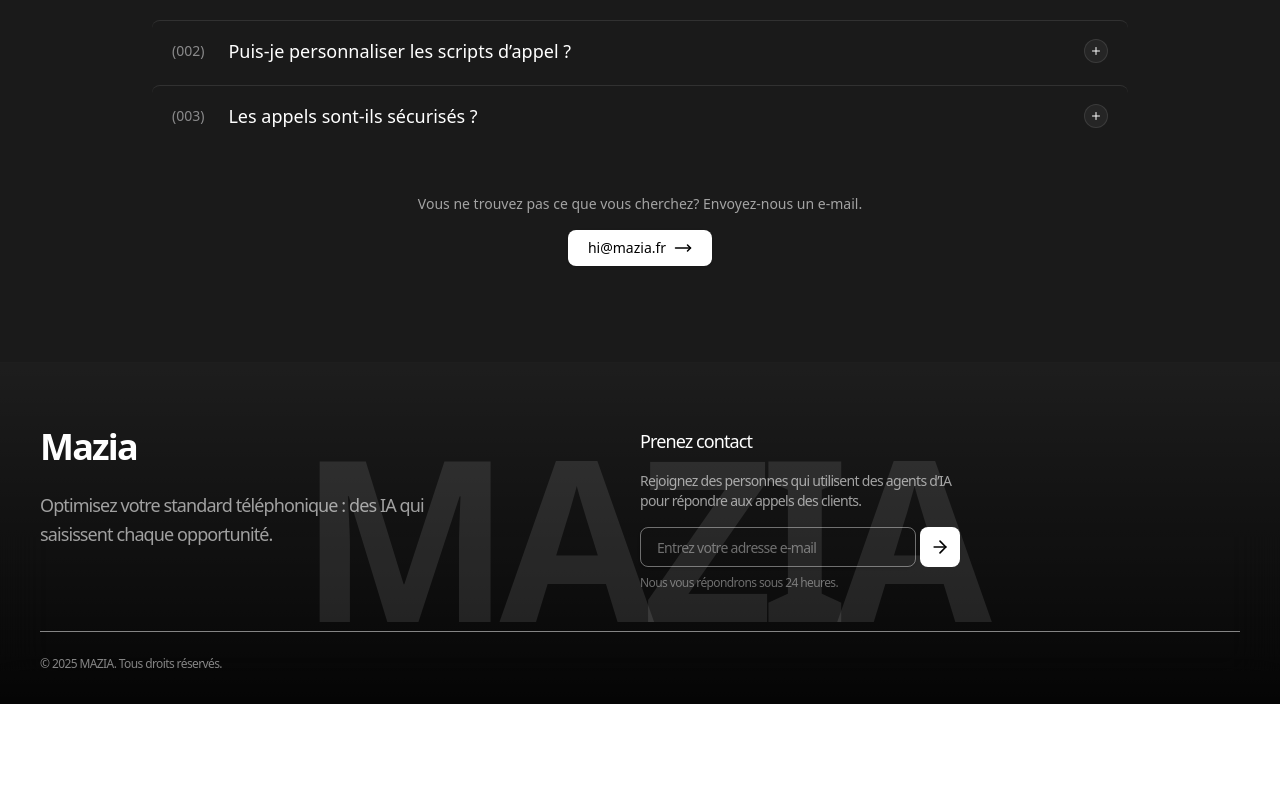
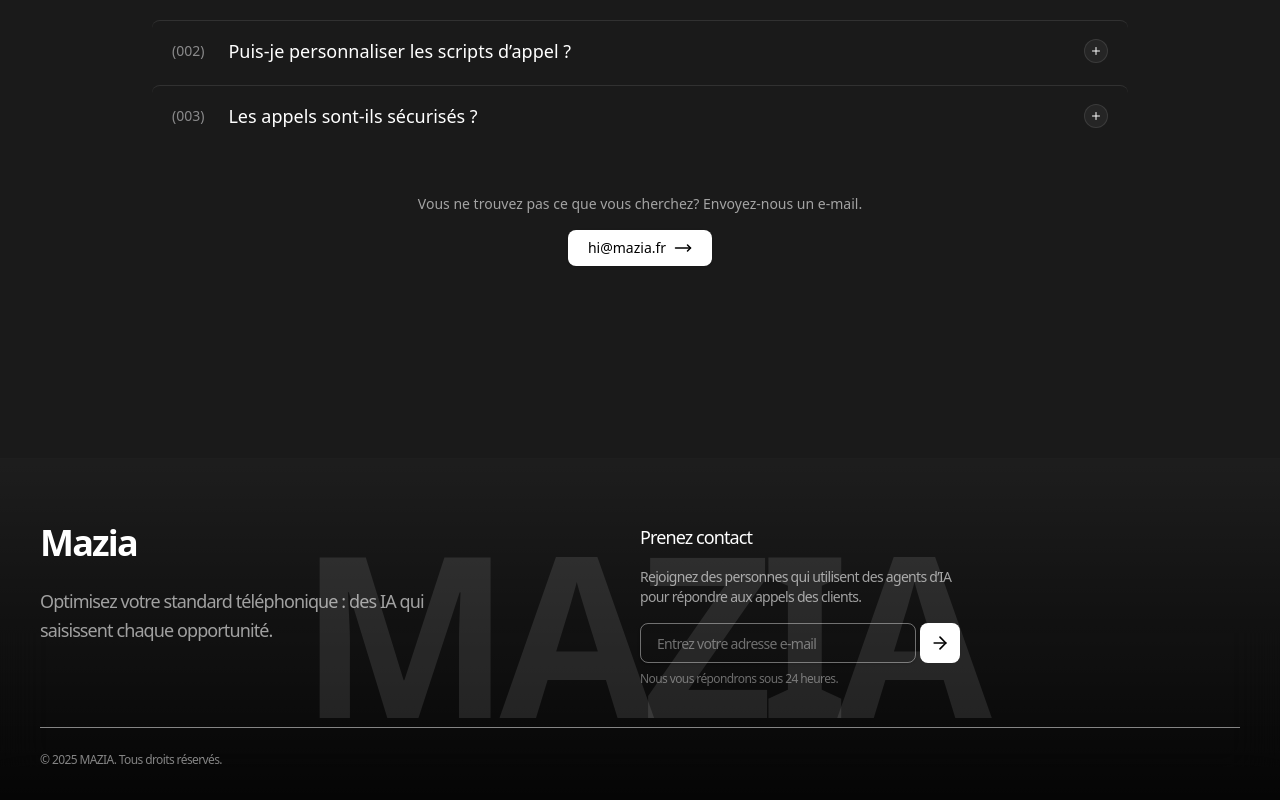
Before and after one commit to Itsnotxarwa/maziaapp, a React (Vite) app: page / in a window 1280 px wide. Shown: the part 3832-4632 px from the top of the page. Before the commit the page ends 4536 px from the top, so only its background shows below. Built offline with nearby package versions, Linux system fonts and the light colour scheme.

Commit message:
add margin top to footer  section

```diff
--- a/src/Footer.jsx
+++ b/src/Footer.jsx
@@ -2,7 +2,7 @@
 
 export default function Footer() {
     return(
-        <footer className="border-t border-white/10 backdrop-blur-xl bg-black/80 z-50 relative pt-16 pb-8 px-2">
+        <footer className="border-t border-white/10 backdrop-blur-xl bg-black/80 z-50 relative pt-16 pb-8 px-2 mt-24">
             <div className='absolute inset-0 bg-linear-to-b  to-transparent from-white/10'></div>
             <div className='-translate-x-1/2 pointer-events-none absolute bottom-0 left-1/2'>
             <span className='select-none font-bold text-[8rem] tracking-tighter sm:text-[10rem]
```
